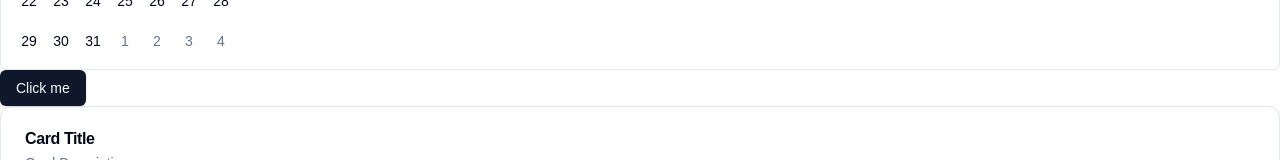
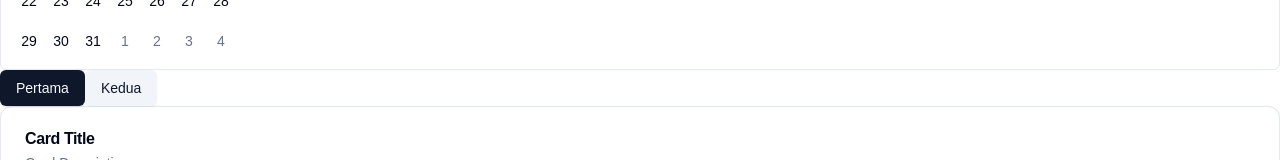
Before and after one commit to calvinrahmat/belajar-leonard, a Next.js app: page / in a window 1280 px wide. Shown: the part 217-377 px from the top of the page. Built offline with nearby package versions, Linux system fonts and the light colour scheme.

Commit message:
updated by Leon

```diff
--- a/app/page.tsx
+++ b/app/page.tsx
@@ -25,7 +25,10 @@ export default function Home() {
           className="rounded-md border" />
       </div>
 
-      <div><Button>Click me</Button></div>
+      <div>
+        <Button>Pertama</Button>
+        <Button variant="secondary">Kedua</Button>
+      </div>
 
       <div>
           <Card>
```
